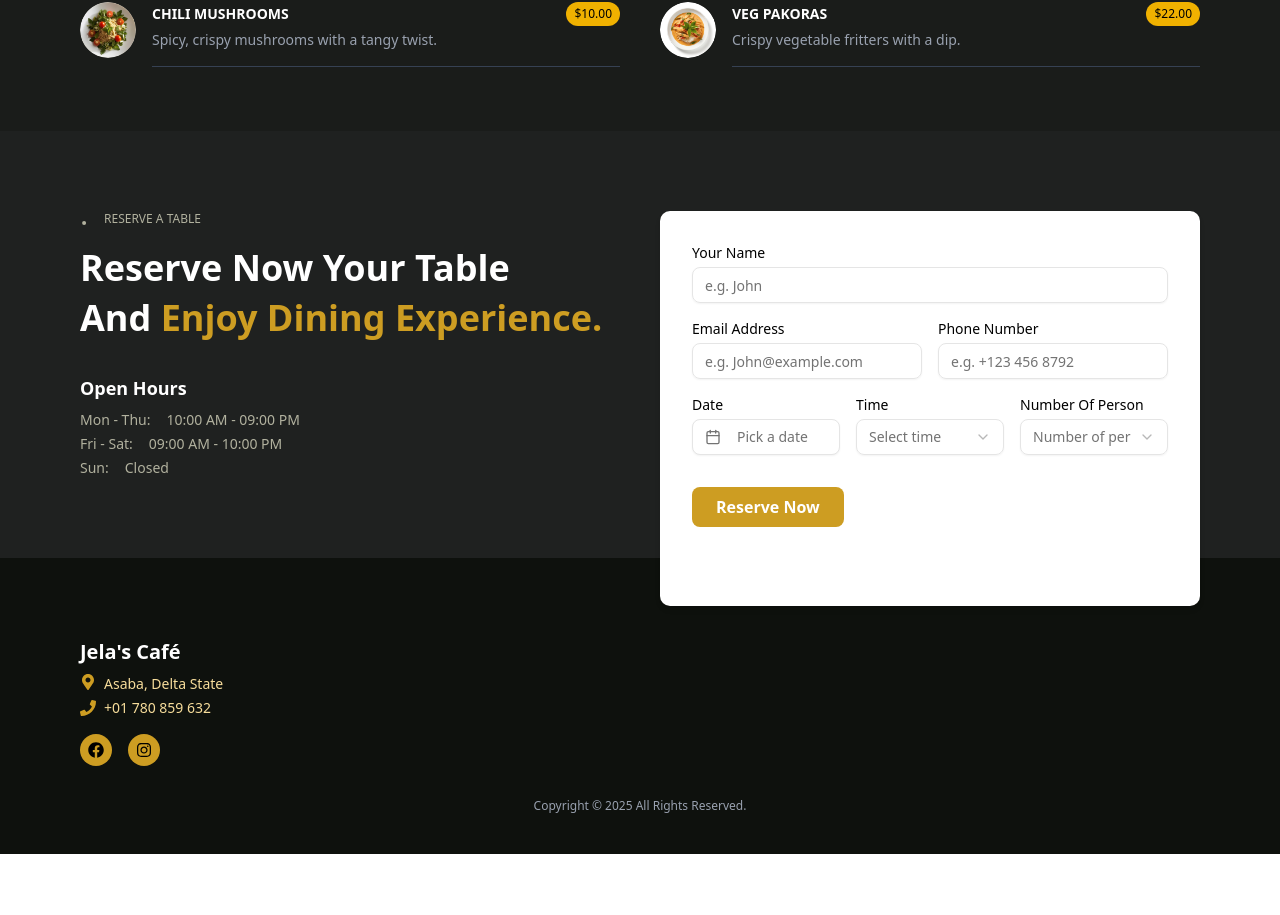
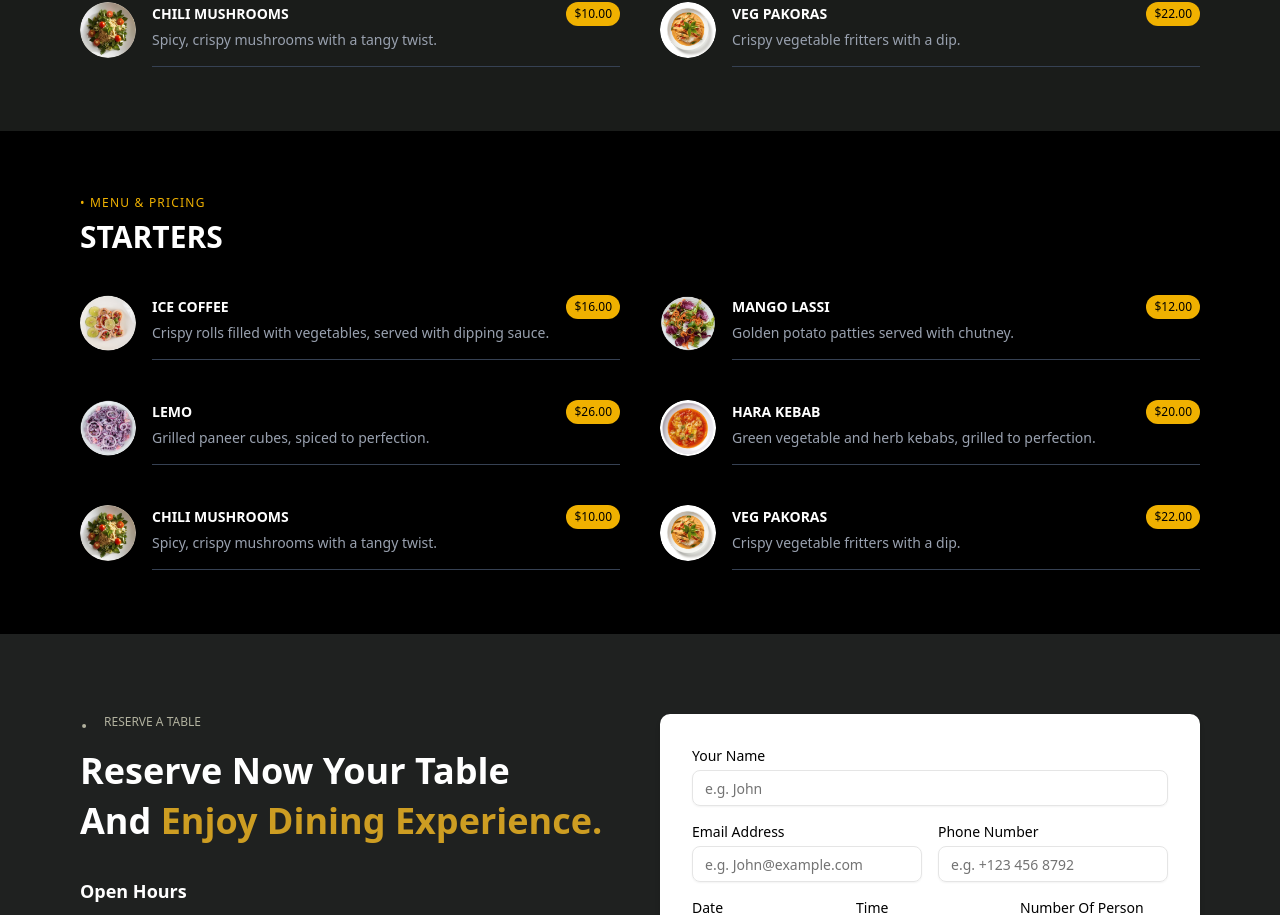
Before and after one commit to i-fetch/Jela-Confectionaries, a Next.js app: page /menu in a window 1280 px wide. Shown: the part 1176-2091 px from the top of the page. Before the commit the page ends 2030 px from the top, so only its background shows below. Built offline with nearby package versions, Linux system fonts and the light colour scheme.

Commit message:
juicewrld

```diff
--- /dev/null
+++ b/app/menu/_component/Beverages.jsx
@@ -0,0 +1,71 @@
+import React from 'react';
+
+const Beverages = () => {
+  const menuItems = [
+    {
+      title: 'Ice Coffee',
+      description: 'Crispy rolls filled with vegetables, served with dipping sauce.',
+      price: '$16.00',
+      img: '/starters-img-1.png',
+    },
+    {
+      title: 'Mango lassi',
+      description: 'Golden potato patties served with chutney.',
+      price: '$12.00',
+      img: '/starters-img-2.png',
+    },
+    {
+      title: 'Lemo',
+      description: 'Grilled paneer cubes, spiced to perfection.',
+      price: '$26.00',
+      img: '/starters-img-3.png',
+    },
+    {
+      title: 'Hara Kebab',
+      description: 'Green vegetable and herb kebabs, grilled to perfection.',
+      price: '$20.00',
+      img: '/starters-img-4.png',
+    },
+    {
+      title: 'Chili Mushrooms',
+      description: 'Spicy, crispy mushrooms with a tangy twist.',
+      price: '$10.00',
+      img: '/starters-img-5.png',
+    },
+    {
+      title: 'Veg Pakoras',
+      description: 'Crispy vegetable fritters with a dip.',
+      price: '$22.00',
+      img: '/starters-img-6.png',
+    },
+  ];
+
+  return (
+    <section className="bg-black text-white py-16 px-6 md:px-20 ">
+      <div className="mb-10">
+        <p className="text-xs text-yellow-500 tracking-widest mb-2">• MENU & PRICING</p>
+        <h2 className="text-3xl font-bold">STARTERS</h2>
+      </div>
+      <div className="grid md:grid-cols-2 gap-10">
+        {menuItems.map((item, idx) => (
+          <div key={idx} className="flex items-start space-x-4">
+            <img
+              src={item.img}
+              alt={item.title}
+              className="w-14 h-14 rounded-full object-cover"
+            />
+            <div className="flex-1 border-b border-gray-700 pb-4">
+              <div className="flex justify-between items-center">
+                <h3 className="text-white font-bold uppercase text-sm">{item.title}</h3>
+                <span className="bg-yellow-500 text-black text-xs px-2 py-1 rounded-full">{item.price}</span>
+              </div>
+              <p className="text-gray-400 text-sm mt-1">{item.description}</p>
+            </div>
+          </div>
+        ))}
+      </div>
+    </section>
+  );
+};
+
+export default Beverages;
--- a/app/menu/page.jsx
+++ b/app/menu/page.jsx
@@ -2,8 +2,9 @@ import React from 'react';
 import PageHeader from '@/public/page-header-bg.jpg';
 import ReserveTable from '@/components/ReserveTable/ReserveTable';
 import Footers from '@/components/Footers/Footers';
-import SpecialMenu from '@/app/menu/Menu';
-import StartersMenu from './StartersMenu';
+import SpecialMenu from '@/app/menu/_component/Menu';
+import StartersMenu from './_component/StartersMenu';
+import Beverages from './_component/Beverages';
 
 
 export default function page() {
@@ -23,6 +24,7 @@ export default function page() {
       </header>
       <SpecialMenu />
       <StartersMenu/>
+      <Beverages/>
 
       <ReserveTable />
 
```
Also changed, not shown: app/menu/_component/Menu.jsx (renamed from app/menu/Menu.jsx), app/menu/_component/SpecialMenu.jsx (renamed from app/menu/MenuComponents/SpecialMenu.jsx), app/menu/_component/StartersMenu.jsx (renamed from app/menu/StartersMenu.jsx).
